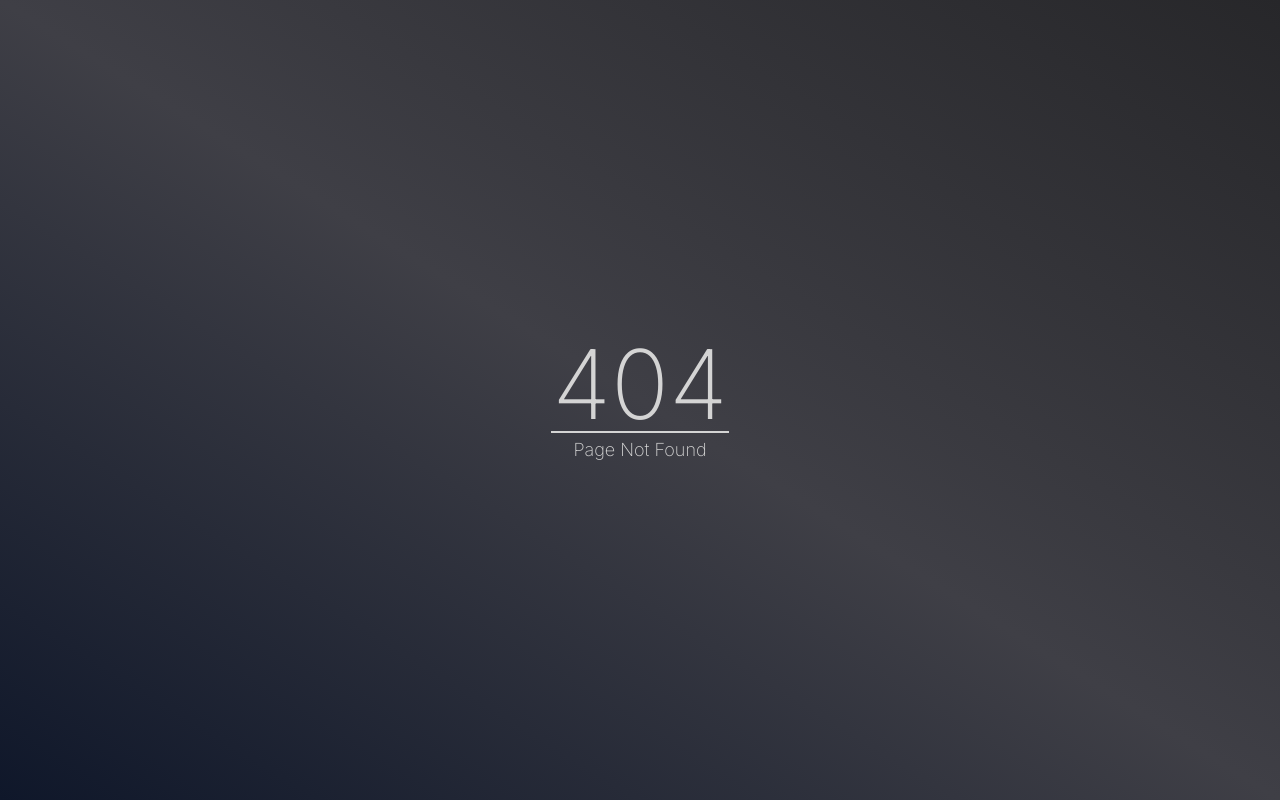
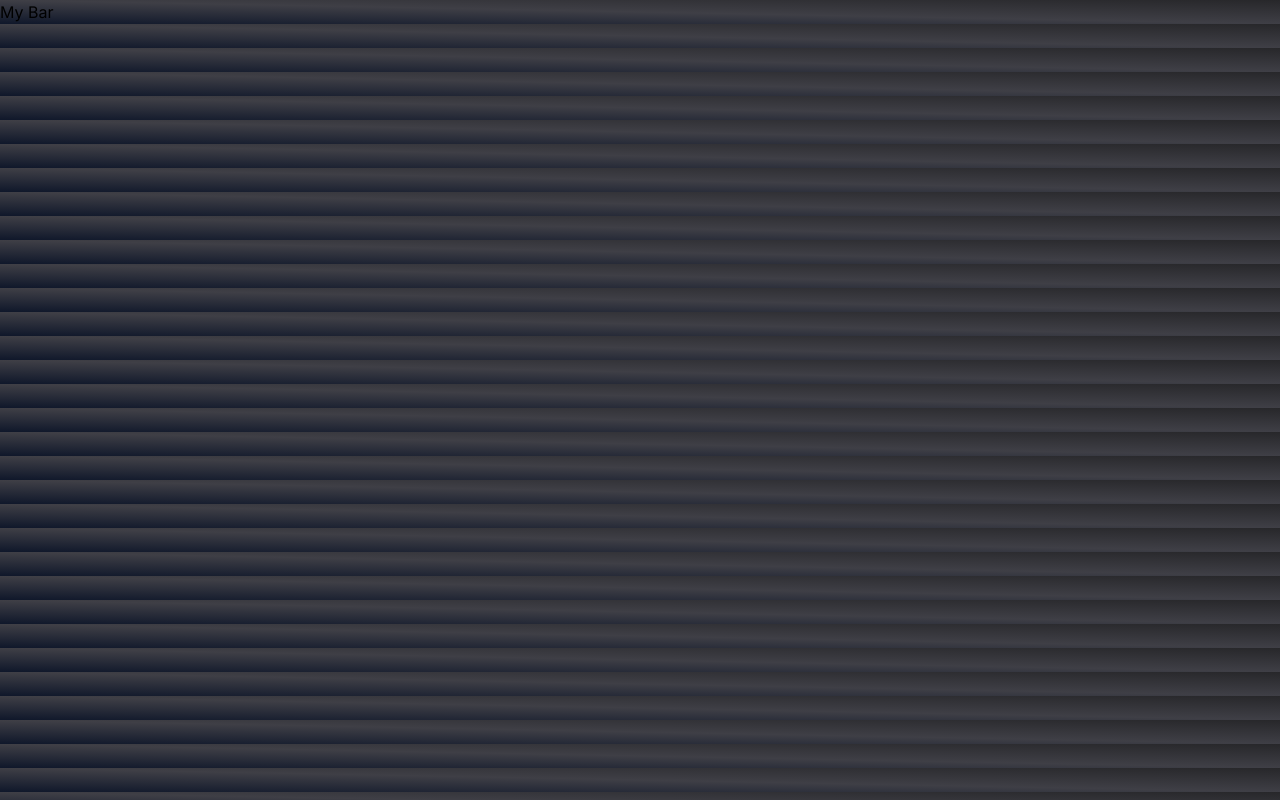
Before and after one commit to JakeIVS/BarCart, a Next.js app in the folder client/: page /1/mybar in a window 1280 px wide. Before the commit this address had no page. Built offline with nearby package versions, Linux system fonts and the light colour scheme.

Commit message:
create 'my bar' subroute for users

```diff
--- /dev/null
+++ b/client/src/app/[account]/mybar/page.tsx
@@ -0,0 +1,7 @@
+export default function MyBar() {
+  return (
+    <div>
+      <h1>My Bar</h1>
+    </div>
+  );
+}
```
